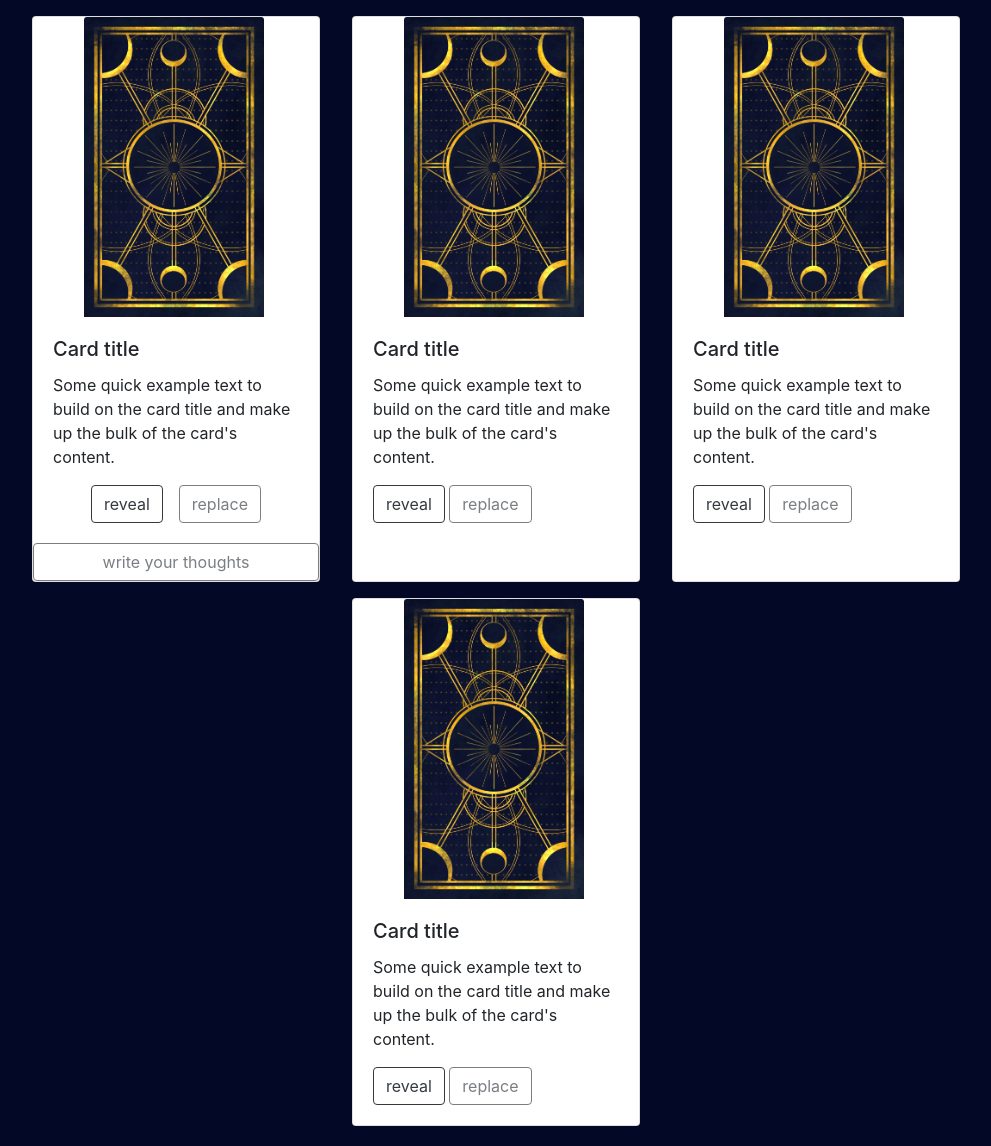
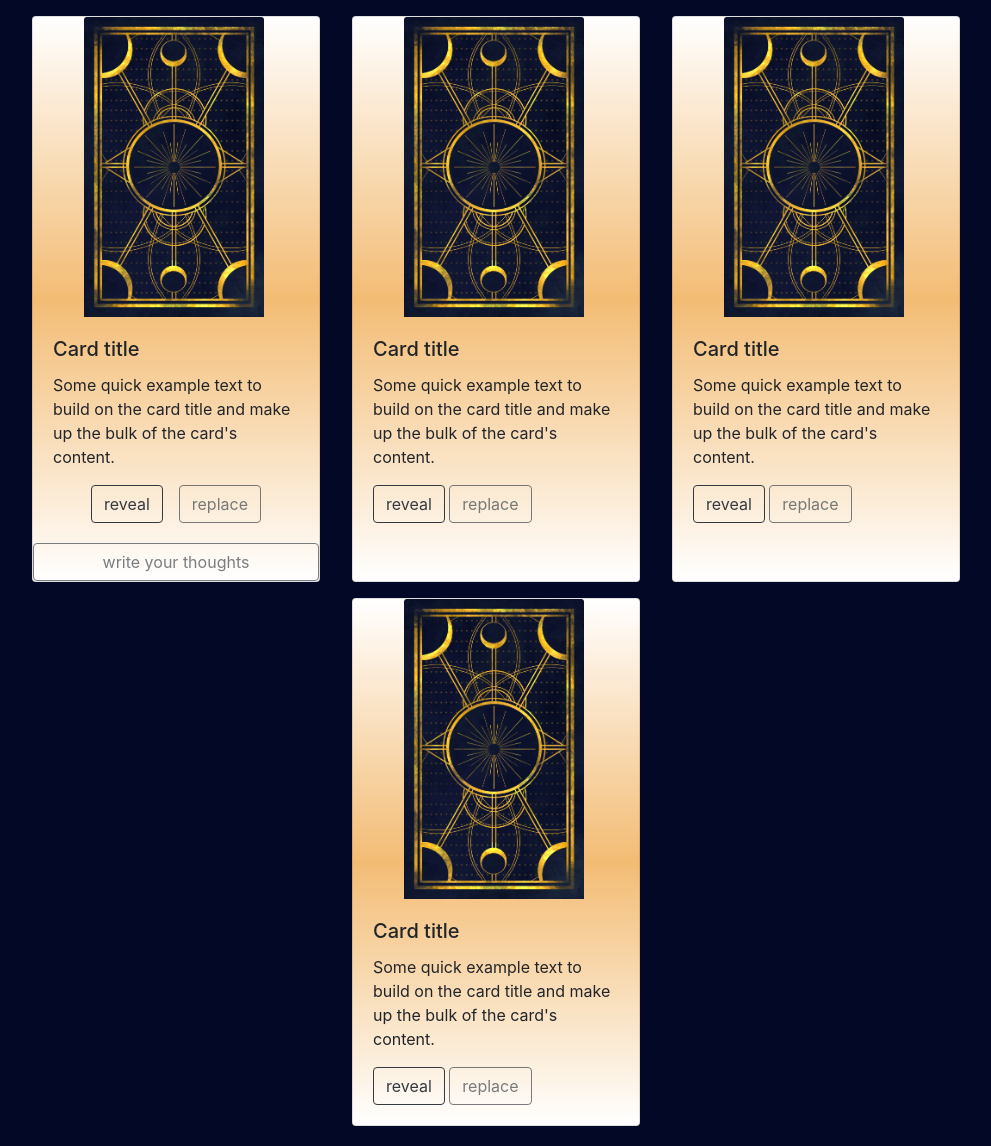
Before and after one commit to jayber-dev/tarot-card, a Flask app: page /user_interface in a window 1280 px wide. Shown: the part 66-1212 px from the top of the page, without its empty margins (144-1135 px from the left). Run offline with Flask 2, Linux system fonts and the light colour scheme; some libraries are stand-ins or nearby versions.

Commit message:
login and interface cards background color and password regex added

```diff
--- a/static/css/styles.css
+++ b/static/css/styles.css
@@ -1,7 +1,13 @@
+.card-bg {
+    background-color: rgb(243, 195, 132);
+    background-image: linear-gradient(white, rgb(243, 188, 116), white);
+}
+
 .flash_messages {
     color: red;
     font-size: large;
 }
+
 
 /* popup handler for diary form */
 
@@ -55,7 +61,9 @@
     cursor: pointer;
 }
 
+
 /*  fade animation for the cards */
+
 .fade-in-onload {
     animation: fadeIn 3s;
     -webkit-animation: fadeIn 3s;
--- a/templates/login.html
+++ b/templates/login.html
@@ -63,7 +63,9 @@
                         </div>
                         <div class="w3-margin">
                             <label class="" for="password">choose Password</label>
+
                             <input type="password" class="w3-input" id="password" name="pass">
+                            <small class="small-tag">*Password must contain one special charecter one uppercase,lowercase and one number</small>
                             <small id="pass-tag"></small>
 
                         </div>
--- a/templates/user_interface.html
+++ b/templates/user_interface.html
@@ -38,7 +38,7 @@
 
     <div class="container-fluid row justify-content-center container-fluid-sm mr-0 ml-0">
 
-        <div class="card d-flex justify-content-center ml-3 mr-3 mt-3" style="width: 18rem;">
+        <div class="card d-flex justify-content-center ml-3 mr-3 mt-3 card-bg" style="width: 18rem;">
             <img id="card-num-1" src="/static/TarotCards/tarot-back/tarot-back.jpg" class="card-img-top fade-in-onload" alt="..." style="width: 180px;height: 300px; margin-left: 18%;">
             <div class="card-body justify-content-center">
                 <h5 class="card-title">Card title</h5>
@@ -66,7 +66,7 @@
             </div>
         </div>
 
-        <div class="card d-flex justify-content-center ml-3 mr-3 mt-3" style="width: 18rem;">
+        <div class="card d-flex justify-content-center ml-3 mr-3 mt-3 card-bg" style="width: 18rem;">
             <img id="card-num-2" src="/static/TarotCards/tarot-back/tarot-back.jpg" class="card-img-top fade-in-onload" alt="..." style="width: 180px;height: 300px; margin-left: 18%;">
             <div class="card-body">
                 <h5 class="card-title">Card title</h5>
@@ -76,7 +76,7 @@
             </div>
         </div>
 
-        <div class="card d-flex justify-content-center ml-3 mr-3 mt-3" style="width: 18rem;">
+        <div class="card d-flex justify-content-center ml-3 mr-3 mt-3 card-bg" style="width: 18rem;">
             <img id="card-num-3" src="/static/TarotCards/tarot-back/tarot-back.jpg" class="card-img-top fade-in-onload" alt="..." style="width: 180px;height: 300px; margin-left: 18%;">
             <div class="card-body">
                 <h5 class="card-title">Card title</h5>
@@ -86,7 +86,7 @@
             </div>
         </div>
 
-        <div class="card d-flex justify-content-center ml-3 mr-3 mt-3" style="width: 18rem;">
+        <div class="card d-flex justify-content-center ml-3 mr-3 mt-3 card-bg" style="width: 18rem;">
             <img id="card-num-4" src="/static/TarotCards/tarot-back/tarot-back.jpg" class="card-img-top fade-in-onload" alt="..." style="width: 180px;height: 300px; margin-left: 18%;">
             <div class="card-body">
                 <h5 class="card-title">Card title</h5>
```
Also changed, not shown: static/css/login.css (+14 -3 lines), static/js/login.js (+13 -8 lines).
